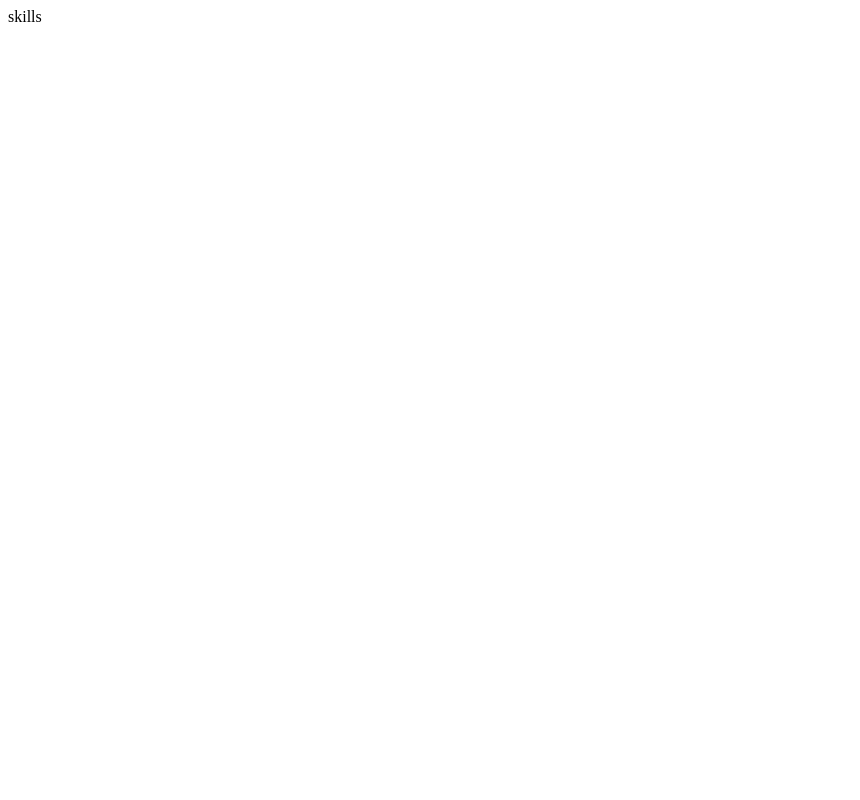
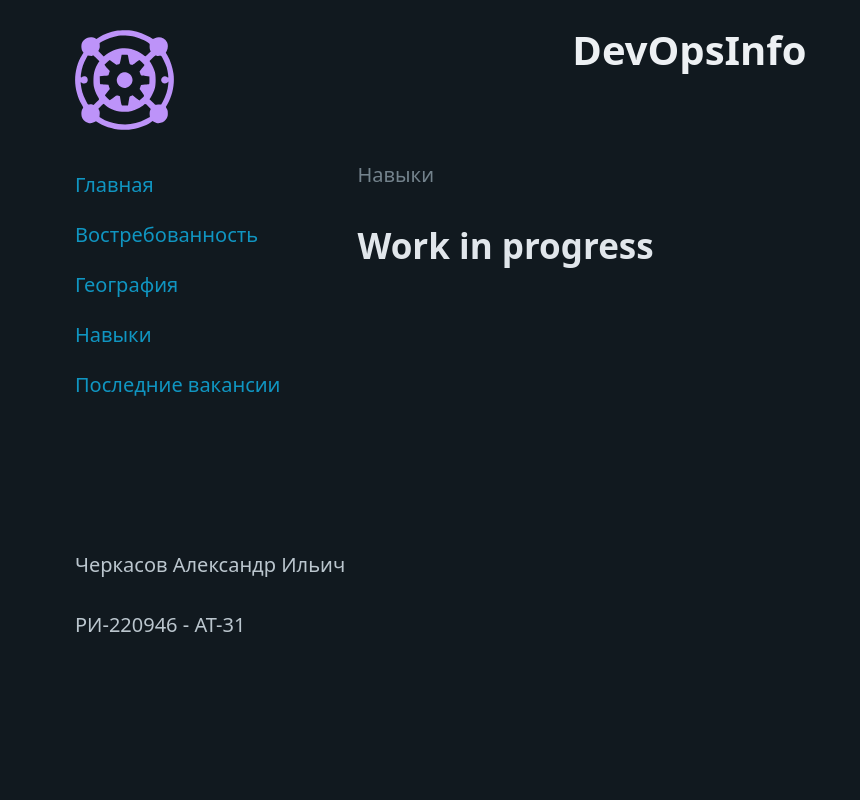
Before and after one commit to stdfury/devopsinfo, a Django app: page /skills/ in a window 1280 px wide. Before the commit the part shown is almost empty. Shown: the whole page, without its empty margins (0-860 px from the left). Run offline with Django 5.2, Linux system fonts and the light colour scheme.

Commit message:
Изменена верстка

```diff
--- a/info_pages/views.py
+++ b/info_pages/views.py
@@ -41,7 +41,7 @@ def geography_page(request):
 
 
 def skills_page(request):
-    return HttpResponse('skills')
+    return render(request, "skills_page.html")
 
 
 def recent_vacancies_page(request):
--- a/static/css/style.css
+++ b/static/css/style.css
@@ -1,7 +1,12 @@
 [data-theme=dark] {
-    --pico-background-color: #282a36;
-    --pico-color: #f8f8f2;
-    --pico-primary: #8be9fd;
+    --pico-background-color: #303446;
+    --pico-card-background-color: #232634;
+    --pico-color: #c6d0f5;
+    --pico-primary: #8caaee;
+    --pico-h1-color: #8caaee;
+    --pico-h2-color: #7997cf;
+    --pico-h4-color: #687db2;
+    --pico-table-border-color: #232634;
     --pico-border-radius: 2rem;
 }
 
@@ -39,7 +44,9 @@ header {
 }
 
 table {
-    width: 50%;
+    border-radius: 20px;
+    width: 100%;
+    margin-top: 30px;
 }
 
 .vacancy-card {
--- /dev/null
+++ b/templates/skills_page.html
@@ -0,0 +1,56 @@
+<!DOCTYPE html>
+{% load static %}
+<html lang="ru" data-theme="dark">
+<head>
+    <meta charset="UTF-8">
+    <meta name="viewport" content="width=device-width, initial-scale=1">
+    <title>DevOpsInfo</title>
+    <link rel="stylesheet" href="https://cdn.jsdelivr.net/npm/@picocss/pico@next/css/pico.min.css"/>
+    <link rel="stylesheet" href="{% static 'css/style.css' %}">
+</head>
+<body>
+
+<header class="container header">
+    <nav>
+        <ul>
+            <li><img src="{% static 'img/logo.svg' %}" alt="alt" class="logo"></li>
+        </ul>
+        <ul>
+            <li><strong><h1>DevOpsInfo</h1>
+            </strong></li>
+        </ul>
+        <ul>
+            <li>
+            </li>
+        </ul>
+    </nav>
+</header>
+
+<main class="container">
+    <div class="grid">
+        <aside>
+            <nav class="col col-lg-2">
+                <ul>
+                    <li><a href="{% url 'main' %}">Главная</a></li>
+                    <li><a href="{% url 'demand' %}">Востребованность</a></li>
+                    <li><a href="{% url 'geography' %}">География</a></li>
+                    <li><a href="{% url 'skills' %}">Навыки</a></li>
+                    <li><a href="{% url 'recent_vacancies' %}">Последние вакансии</a></li>
+                </ul>
+            </nav>
+        </aside>
+        <section class="main-content">
+            <hgroup>
+                <h2>Навыки</h2>
+            </hgroup>
+            <h2>Work in progress</h2>
+        </section>
+    </div>
+</main>
+
+<footer class="container">
+    <p>Черкасов Александр Ильич</p>
+    <p>РИ-220946 - АТ-31</p>
+</footer>
+</body>
+</html>
```
Also changed, not shown: templates/demand_page.html (+8 -2 lines), templates/geography_page.html (+8 -5 lines).
